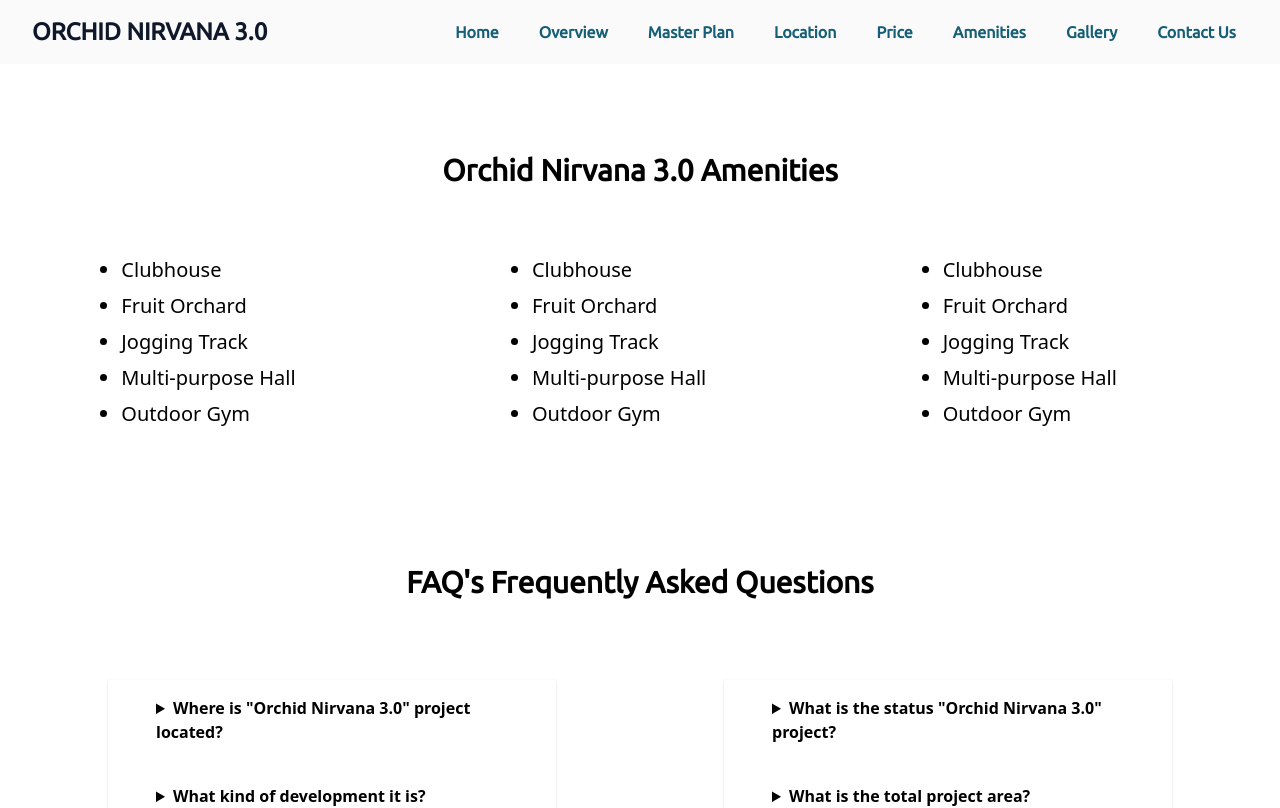
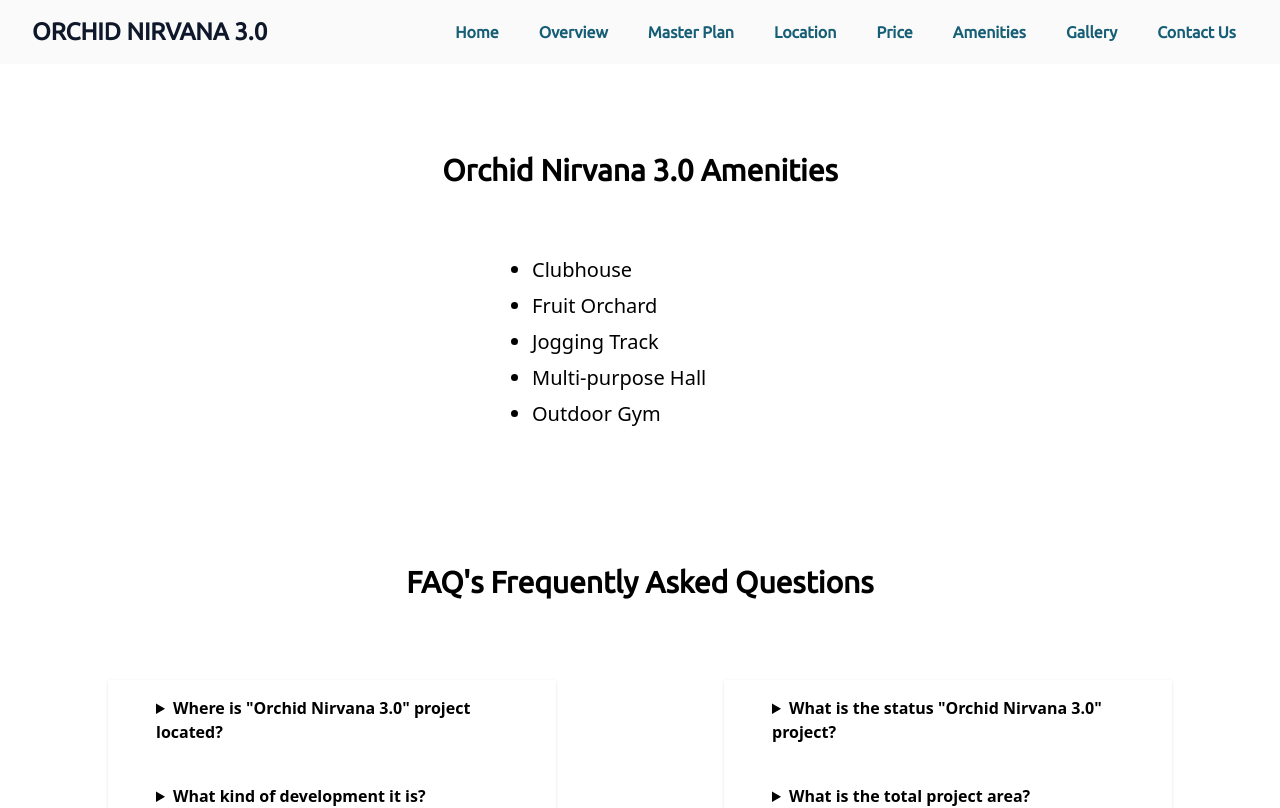
Before and after one commit to muhammedhashimcp/Orchid-Static, a React (Create React App) app: page /amenities in a window 1280 px wide. Shown: the top 808 px of the page. Built offline with nearby package versions, Linux system fonts and the light colour scheme.

Commit message:
Again and again Updated

```diff
--- a/src/Components/Pages/Amenities/Amenities.jsx
+++ b/src/Components/Pages/Amenities/Amenities.jsx
@@ -18,27 +18,6 @@ const Amenities = () => {
             <li className="text-xl py-1">Outdoor Gym</li>
           </ul>
         </div>
-
-        <div className="p-5 mt-3 w-64">
-          <ul class="list list-disc">
-            <li className="text-xl py-1">Clubhouse</li>
-            <li className="text-xl py-1">Fruit Orchard</li>
-            <li className="text-xl py-1">Jogging Track</li>
-            <li className="text-xl py-1">Multi-purpose Hall</li>
-            <li className="text-xl py-1">Outdoor Gym</li>
-          </ul>
-        </div>
-
-        <div className="p-5 mt-3 w-64">
-          <ul class="list list-disc">
-            <li className="text-xl py-1">Clubhouse</li>
-            <li className="text-xl  py-1">Fruit Orchard</li>
-            <li className="text-xl  py-1">Jogging Track</li>
-            <li className="text-xl py-1">Multi-purpose Hall</li>
-            <li className="text-xl py-1">Outdoor Gym</li>
-          </ul>
-        </div>
-
       </div>
     </div>
   );
--- a/src/Components/Pages/OverView/Overview.jsx
+++ b/src/Components/Pages/OverView/Overview.jsx
@@ -26,7 +26,7 @@ function Overview() {
         <br />
         <p className="text-justify">
           Currently North Bangalore is the most developing part of the
-          Bangalore. From Orchid Nirvana 2.0, Bangalore International Airport is
+          Bangalore. From Orchid Nirvana 3.0, Bangalore International Airport is
           just 10 minutes drive away. As this property is surrounded by fully
           developed infrastructure & well connected, so commuting is much easier
           & the investments are promising. It is coming up in the upcoming IT
```
